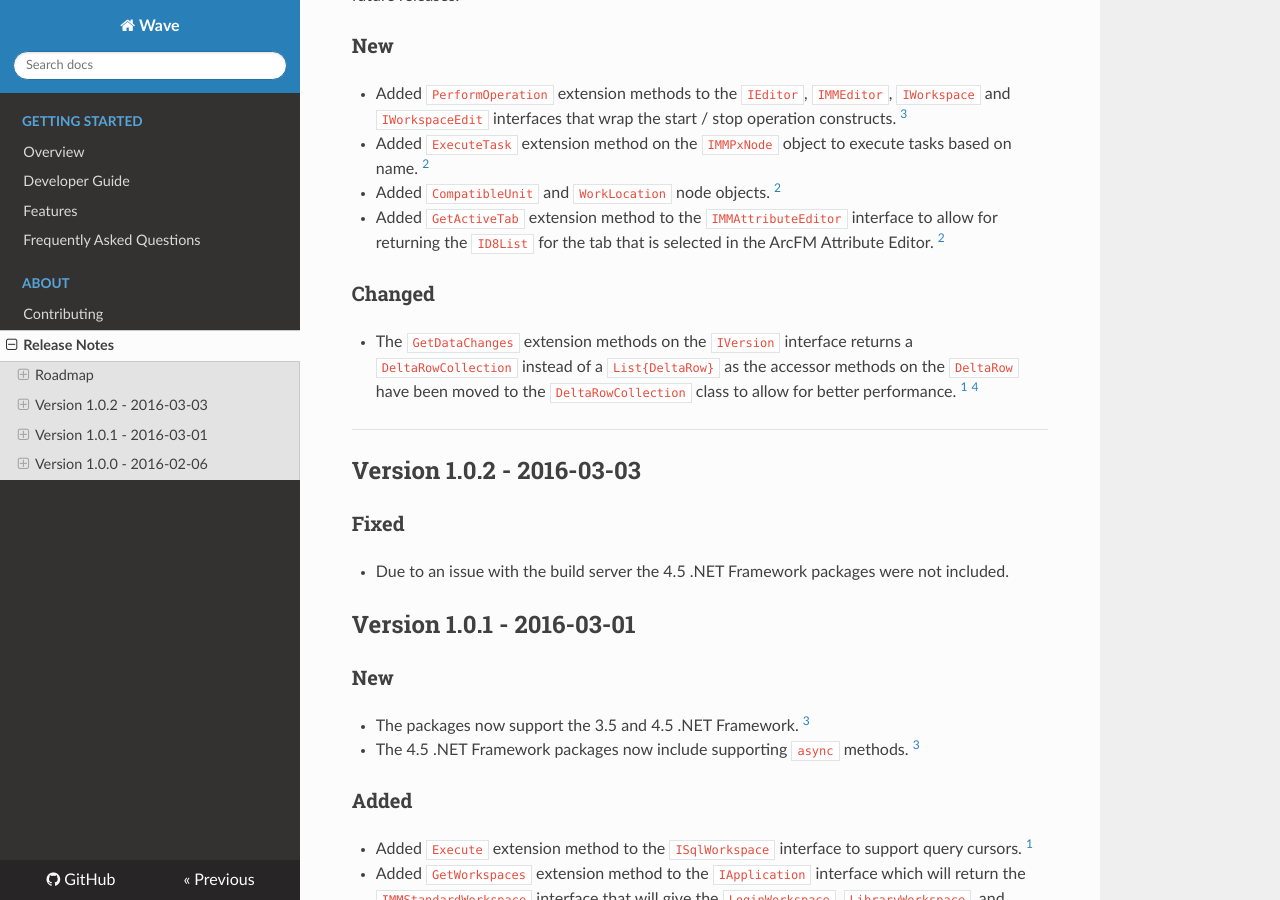
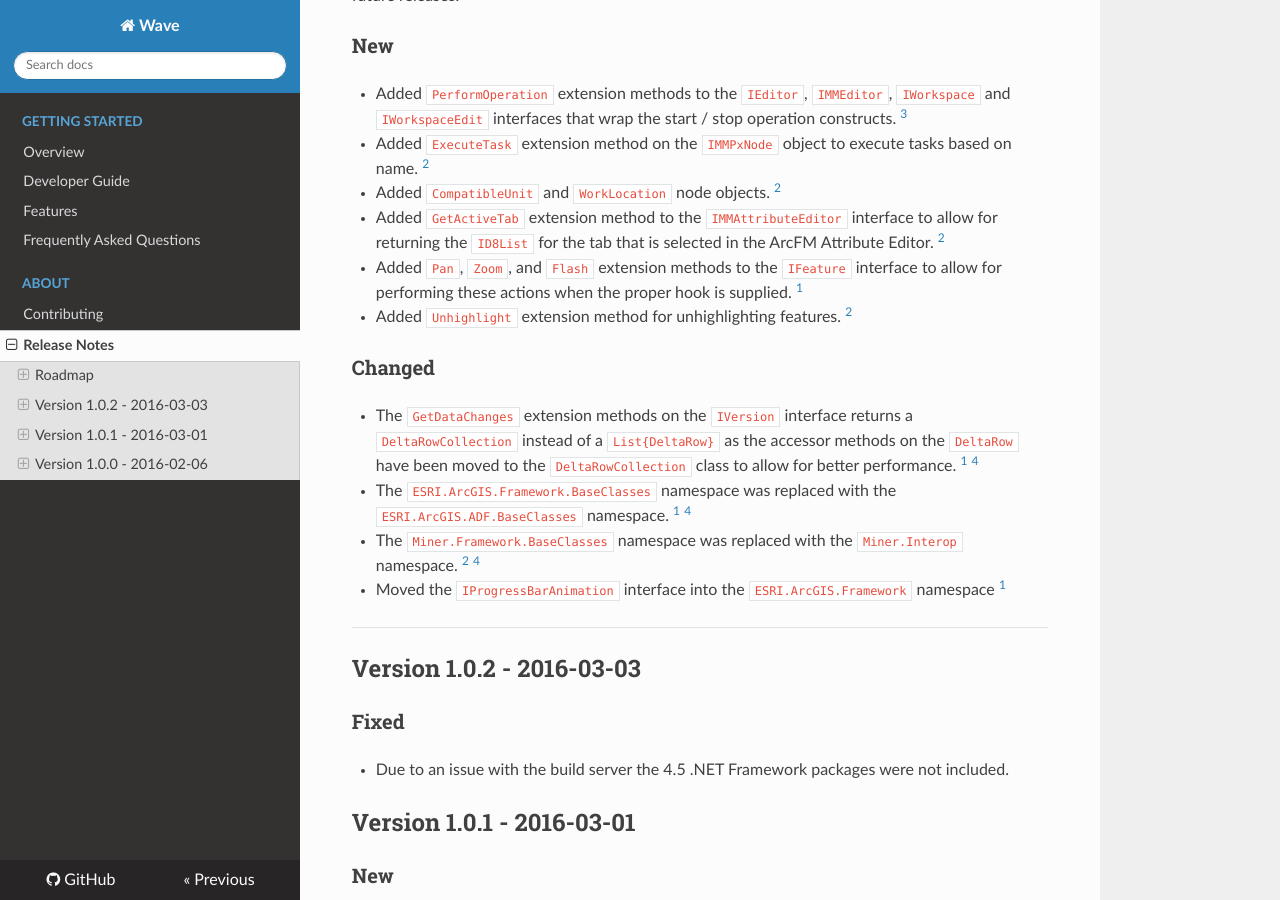
Before and after one commit to kbaesler/Wave, an MkDocs documentation site: the page built from docs/release-notes.md, in a window 1280 px wide and 900 px high, scrolled down 329 px. Built offline with MkDocs 1.6.1, drawn with Linux system fonts in a browser that asks for light colours; nearby versions of some CDN libraries; old or Windows-style settings are respelled for this version of MkDocs.

Commit message:
Added release notes

```diff
--- a/docs/release-notes.md
+++ b/docs/release-notes.md
@@ -9,9 +9,14 @@ These are the changes, additions, removals that are actively being worked on and
 - Added `ExecuteTask` extension method on the `IMMPxNode` object to execute tasks based on name. [^2]
 - Added `CompatibleUnit` and `WorkLocation` node objects. [^2]
 - Added `GetActiveTab` extension method to the `IMMAttributeEditor` interface to allow for returning the `ID8List` for the tab that is selected in the ArcFM Attribute Editor. [^2]
+- Added `Pan`, `Zoom`, and `Flash` extension methods to the `IFeature` interface to allow for performing these actions when the proper hook is supplied. [^1]
+- Added `Unhighlight` extension method for unhighlighting features. [^2]
 
 ### Changed
 - The `GetDataChanges` extension methods on the `IVersion` interface returns a `DeltaRowCollection` instead of a `List{DeltaRow}` as the accessor methods on the `DeltaRow` have been moved to the `DeltaRowCollection` class to allow for better performance. [^1] [^4]
+- The `ESRI.ArcGIS.Framework.BaseClasses` namespace was replaced with the `ESRI.ArcGIS.ADF.BaseClasses` namespace. [^1] [^4]
+- The `Miner.Framework.BaseClasses` namespace was replaced with the `Miner.Interop` namespace. [^2] [^4]
+- Moved the `IProgressBarAnimation` interface into the `ESRI.ArcGIS.Framework` namespace [^1]
 
 ---
 ## Version 1.0.2 - 2016-03-03
@@ -35,7 +40,7 @@ These are the changes, additions, removals that are actively being worked on and
 
 ### Removed
 - The `CreateNew` and `Initialize` methods on the `IPxNode` interface have been removed. [^2] [^4]
-- The  `ReferenceDictionary` has been replaced with the `ToDictionary` extension method on the `Miner.Interop.Process.IDictionary` which converts it to `Dictionary{String, Object}`. [^2] [^4]
+- The `ReferenceDictionary` has been replaced with the `ToDictionary` extension method on the `Miner.Interop.Process.IDictionary` which converts it to `Dictionary{String, Object}`. [^2] [^4]
 
 ### Changed
 - Using overloading mechanism instead of the optional parameters. [^3]
```
